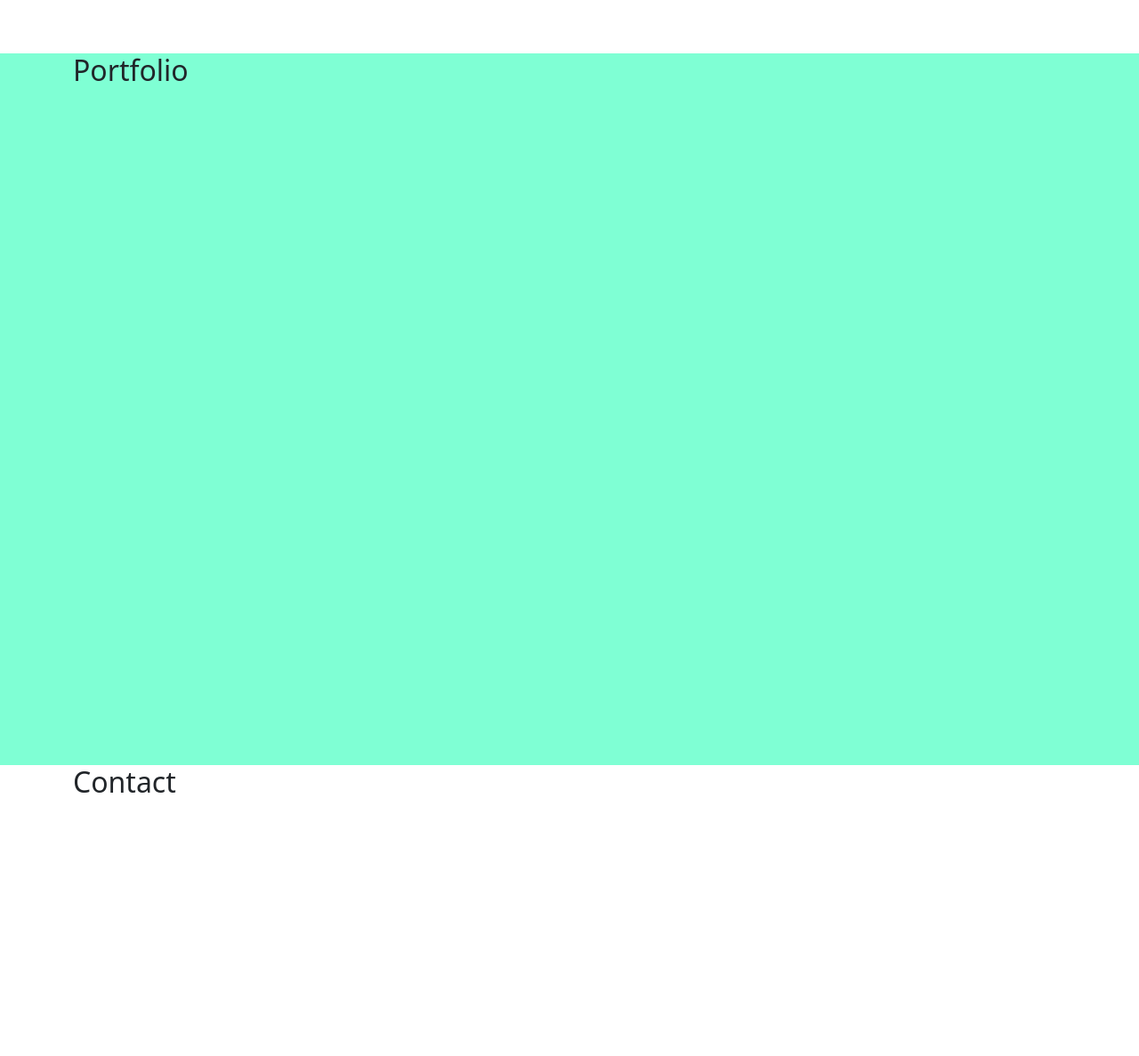
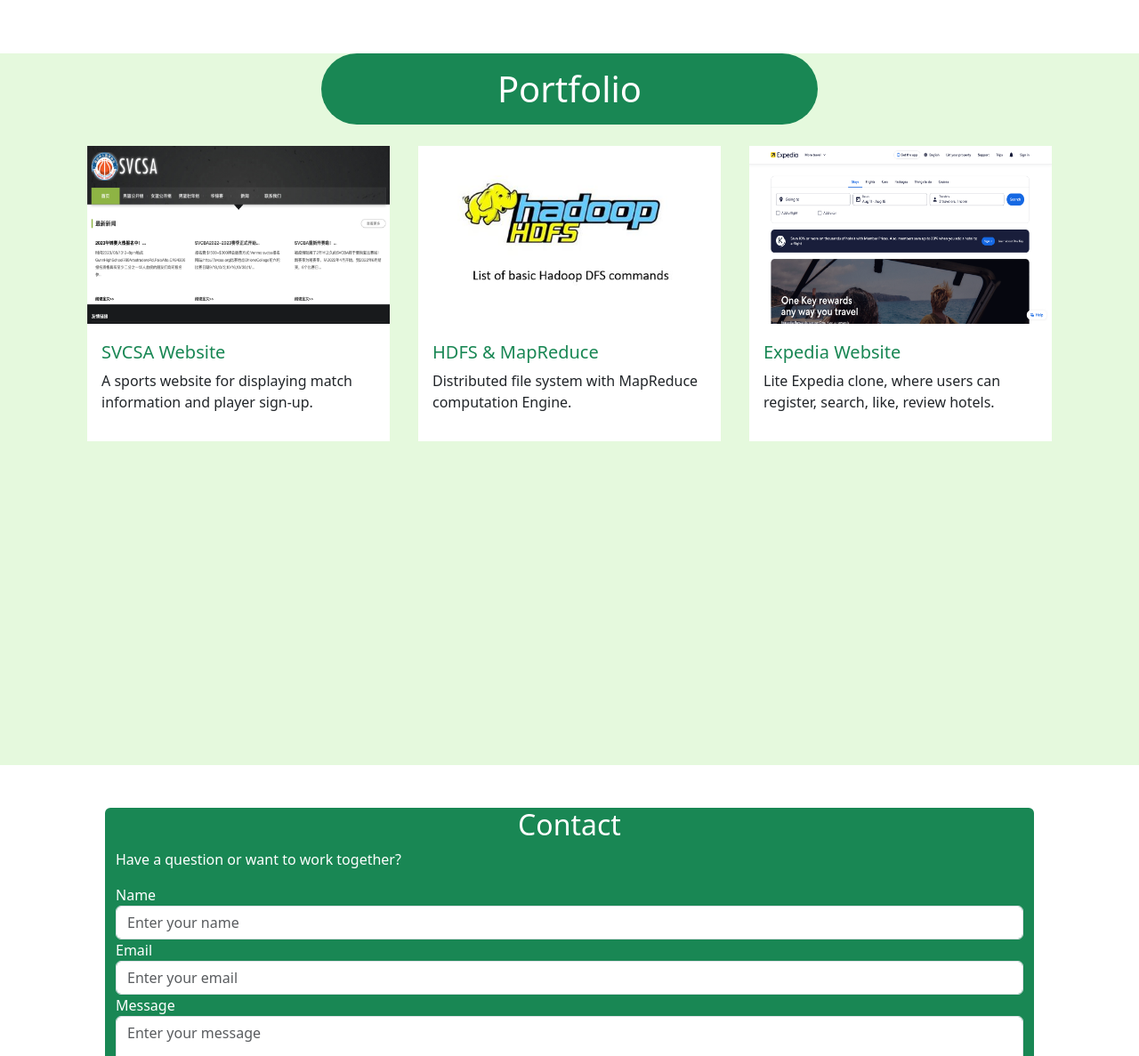
Before and after one commit to xiuhuiwang/myportfolio, a plain HTML site: page main.html in a window 1280 px wide. Shown: the part 1613-2800 px from the top of the page at 89% size. Drawn offline with nearby package versions, Linux system fonts and the light colour scheme.

Commit message:
Added portforliio section

```diff
--- a/main.html
+++ b/main.html
@@ -21,7 +21,7 @@
 	<header class="py-3 border-bottom" style="background-color: #e3f2fd;">
 		<div class="d-flex flex-wrap justify-content-center container">
 			<a href="#" class="d-flex align-items-center mb-3 mb-md-0 me-md-auto link-body-emphasis text-decoration-none">
-			<svg class="bi" width="40" height="32"> <img src="./images/logo.png" alt="logo" width="40" class="me-3"></svg>
+			<svg class="bi" width="40" height="32"> <img src="public/images/logo.png" alt="logo" width="40" class="me-3"></svg>
 			<span class="fs-4 text-body-secondary">Xiuhui Wang</span>
 			</a>
 
@@ -44,7 +44,7 @@
 					<p>Intricate pineapple galaxy rainbow shimmering labyrinth serene breeze whispering moonlight enigmatic cascade serendipity meandering wonderland ephemeral twilight tranquility</p>
 				</div>
 				<div class="col">
-					<img src="images/IMG_6888.jpg" alt="Xiuhui's photo" class="img-fluid">
+					<img src="public/images/IMG_6888.jpg" alt="Xiuhui's photo" class="img-fluid">
 				</div>
 			</div>
 		</div>
@@ -54,12 +54,14 @@
 	<section id="section-about">
 		<div class="container mainpage_ctn" style="height: 100vh;" id="about">
 			<div class="row">
-				<h2>About</h2>
+				<div class="col d-flex justify-content-center">
+					<h1 class="bg-success w-50 text-center text-white lh-lg rounded-pill">About</h1>
+				</div>
 			</div>
 			<div class="row">
 				<div class="bg-light w-75 mx-auto p-0 border border-secondary-subtle shadow">
 					<div class="px-4 py-3 d-flex justify-content-between align-items-center">
-						<img src="images/svcsa.png" alt="svcsa logo" class="company_logo">
+						<img src="public/images/svcsa.png" alt="svcsa logo" class="company_logo">
 						<span class="fs-5"><a href="http://www.svcsa.org/" target="_blank" class="link-offset-2 link-offset-3-hover link-underline link-underline-opacity-0 link-underline-opacity-75-hover">Silicon Valley Chinese Sports Association</a></span>
 						<span class="fs-5">Software Engineering Intern</span>
 					</div>
@@ -84,10 +86,50 @@
 	</section>
 
 	<!-- portfolio page-->
-	<section id="section-portfolio" style="background-color: aquamarine;">
+	<section id="section-portfolio" style="background-color: rgb(229, 249, 221);">
 		<div class="container mainpage_ctn" style="height: 100vh;" id="portfolio">
 			<div class="row">
-				<div class="col"><h2>Portfolio</h2></div>
+				<div class="col d-flex justify-content-center">
+					<h1 class="bg-success w-50 text-center text-white lh-lg rounded-pill">Portfolio</h1>
+				</div>
+			</div>
+			<!-- projects -->
+			<div class="container">
+				<div class="row align-content-center">
+					<div class="col-md-4 p-3">
+						<div class="bg-white project">
+							<div class="portfolio-img">
+								<img src="public/images/portfolio/svcsa_portfolio.png" alt="svcsa project" class="img-fluid portfolio-img">
+							</div>
+							<div class="portfolio-text p-3 mt-1">
+								<h5 class="text-success">SVCSA Website</h5>
+								<p>A sports website for displaying match information and player sign-up.</p>
+							</div>
+						</div>
+					</div>
+					<div class="col-md-4 p-3">
+						<div class="bg-white project">
+							<div class="portfolio-img">
+								<img src="public/images/portfolio/DFS-portfolio.jpg" alt="DFS & MapReduce project" class="img-fluid portfolio-img">
+							</div>
+							<div class="portfolio-text p-3 mt-1">
+								<h5 class="text-success">HDFS & MapReduce</h5>
+								<p>Distributed file system with MapReduce computation Engine.</p>
+							</div>
+						</div>
+					</div>
+					<div class="col-md-4 p-3">
+						<div class="bg-white project">
+							<div class="portfolio-img">
+								<img src="public/images/portfolio/expedia-portfolio.png" alt="svcsa project" class="img-fluid portfolio-img">
+							</div>
+							<div class="portfolio-text p-3  mt-1">
+								<h5 class="text-success">Expedia Website</h5>
+								<p>Lite Expedia clone, where users can register, search, like, review hotels.</p>
+							</div>
+						</div>
+					</div>
+				</div>
 			</div>
 		</div>
 	</section>
@@ -95,8 +137,25 @@
 	<!-- contact page -->
 	<section id="section-contact">
 		<div class="container mainpage_ctn" style="height: 100vh;" id="contact">
-			<div class="row">
-				<div class="col"><h2>Contact</h2></div>
+			<div class="row d-flex justify-content-center p-5">
+				<div class="col bg-success w-75 rounded">
+					<h2 class="text-center text-white">Contact</h2>
+					<p class="text-white">Have a question or want to work together?</p>
+					<form action="" method="post">
+						<div class="form-group">
+							<label for="name" class="text-white">Name</label>
+							<input type="text" class="form-control" id="name" name="name" placeholder="Enter your name">
+						</div>
+						<div class="form-group">
+							<label for="email" class="text-white">Email</label>
+							<input type="email" class="form-control" id="email" name="email" placeholder="Enter your email">
+						</div>
+						<div class="form-group">
+							<label for="message" class="text-white">Message</label>
+							<textarea class="form-control" id="message" name="message" rows="3" placeholder="Enter your message"></textarea>
+						</div>
+						<button type="submit" class="btn btn-light">Submit</button>
+				</div>
 			</div>
 		</div>
 	</section>
--- a/main.js
+++ b/main.js
@@ -42,3 +42,10 @@ allLinks.forEach((link) => {
       headerEl.classList.toggle("nav-open");
   });
 });
+
+//  hover on project, add shadow
+$(".project").hover(function(){
+    $(this).addClass("shadow");
+}, function(){
+    $(this).removeClass("shadow");
+});
--- a/mainpage.css
+++ b/mainpage.css
@@ -10,17 +10,10 @@ section {
     height: 40px;
 }
 
-/* STICKY NAVIGATION */
-/* .sticky header {
-    position: fixed;
-    top: 0;
-    width: 100%;
-    padding-top: 0;
-    padding-bottom: 0;
-    background-color: rgba(255, 255, 255, 0.96);
-    z-index: 999;
-    box-shadow: 0 1.2rem 3.2 rgba(0, 0, 0, 0.03);
-  }
-  .sticky section{
-        padding-top: 20vh;
-  } */
+.portfolio-img {
+    height: 200px;
+}
+
+/* .project:hover {
+    transform: translateY(-1.2rem);
+} */
```
Also changed, not shown: modules/config.js (added), public/images/IMG_6888.jpg (renamed from images/IMG_6888.jpg), public/images/favicon.ico (renamed from images/favicon.ico), public/images/logo.png (renamed from images/logo.png), public/images/portfolio/DFS-portfolio.jpg (added), public/images/portfolio/expedia-portfolio.png (added), public/images/portfolio/svcsa_portfolio.png (added), public/images/svcsa.png (renamed from images/svcsa.png).
